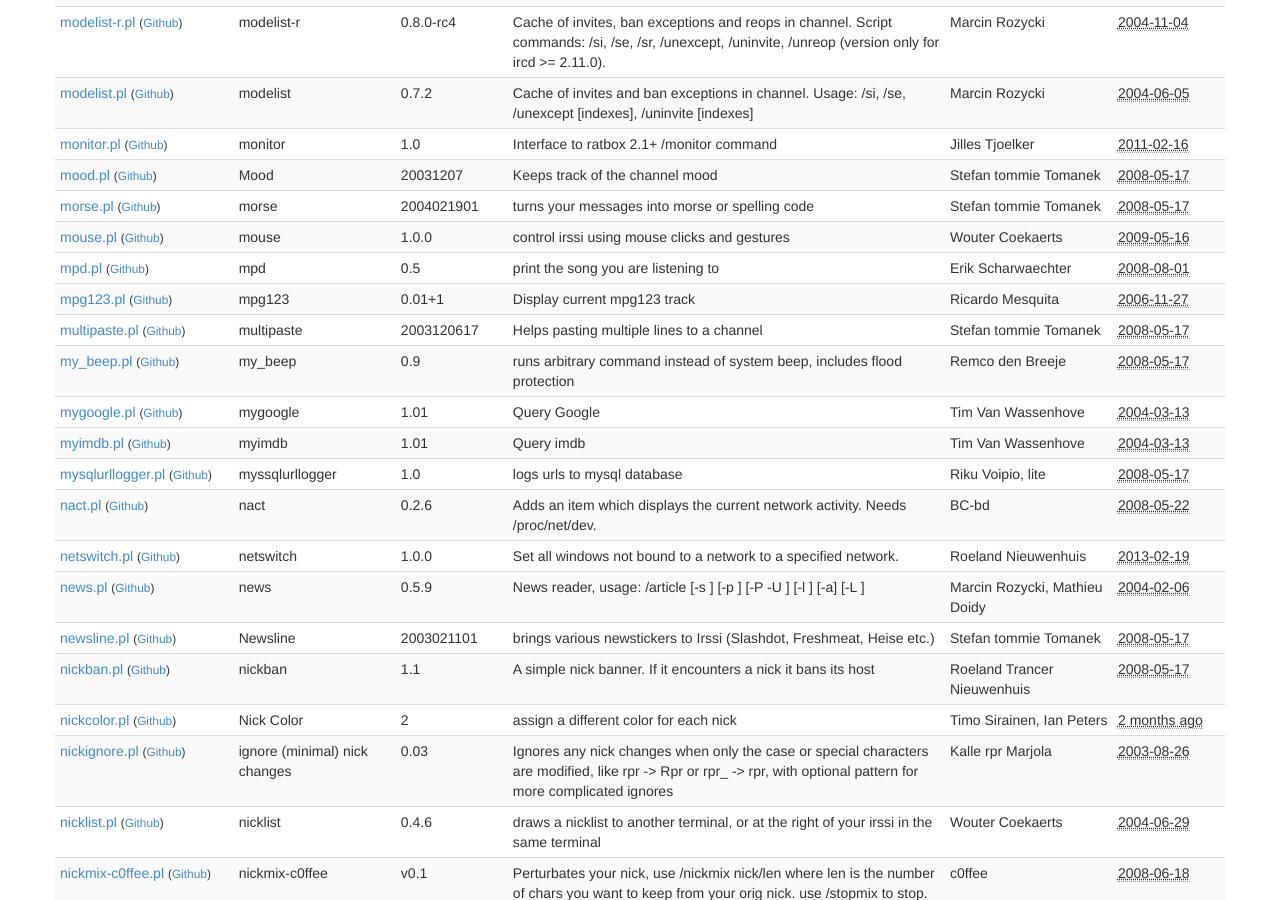
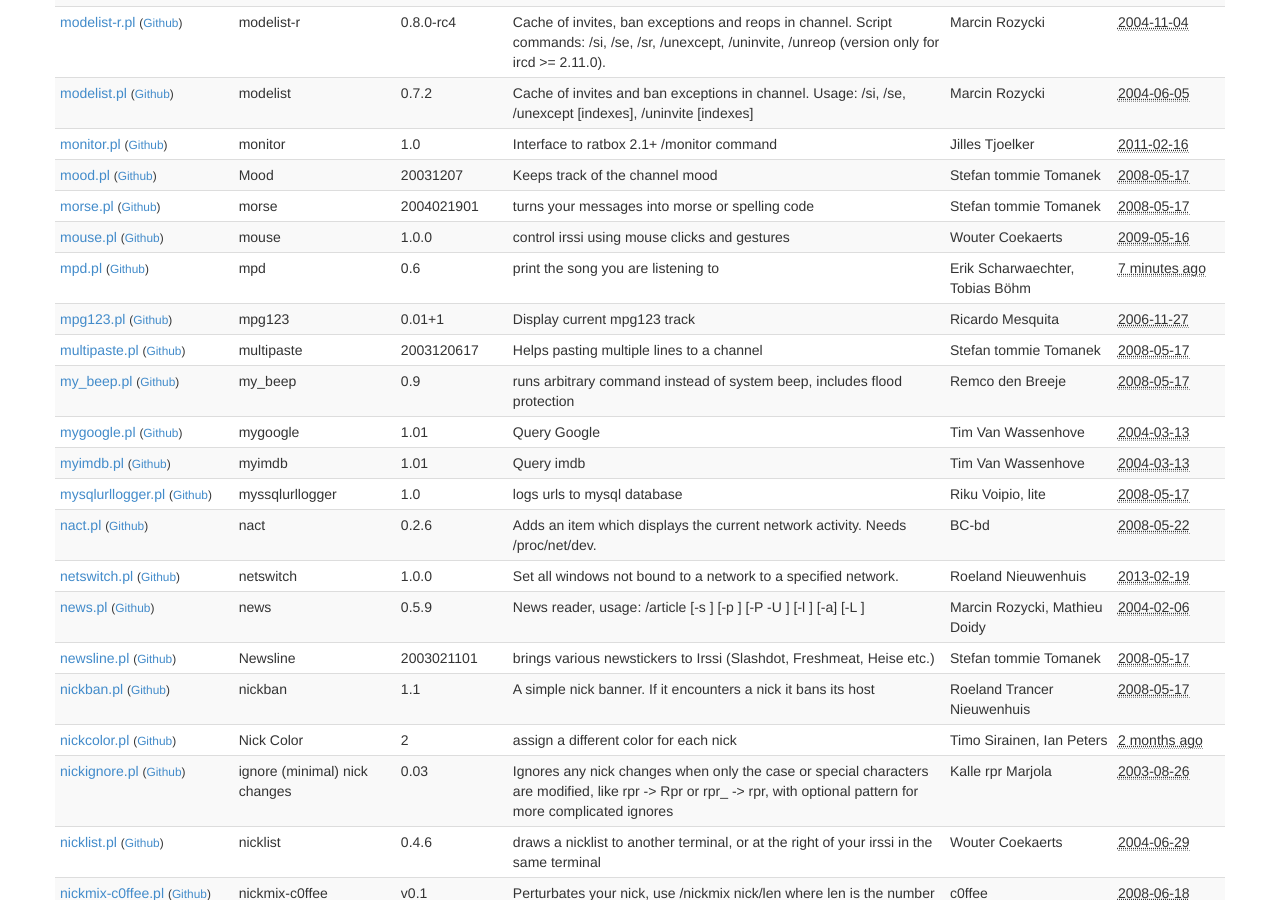
Before and after one commit to irssi/scripts.irssi.org, a Jekyll site: the page built from index.html, in a window 1280 px wide and 900 px high, scrolled down 10477 px. Built offline with Jekyll 4.4.1, drawn with Linux system fonts in a browser that asks for light colours.

Commit message:
Enhanced mpd.pl - Added new format directives for album name and time - Added support for password authentication - Minor regex edits - Bump to version 0.6

```diff
--- a/_data/scripts.yaml
+++ b/_data/scripts.yaml
@@ -2396,15 +2396,15 @@
   url: "http://wouter.coekaerts.be/irssi/"
   version: "1.0.0"
 
-- authors: "Erik Scharwaechter"
-  contact: "diozaka@gmx.de"
+- authors: "Erik Scharwaechter, Tobias Böhm"
+  contact: "diozaka@gmx.de, code@aibor.de"
   description: "print the song you are listening to"
   filename: "mpd.pl"
-  modified: "2008-08-01 22:46:55"
+  modified: "2014-08-09 13:19:26"
   license: "GPLv2"
   modules: "IO::Socket"
   name: "mpd"
-  version: "0.5"
+  version: "0.6"
 
 - authors: "Ricardo Mesquita"
   contact: "ricardomesquita@netcabo.pt"
```
Also changed, not shown: 1 other file.
